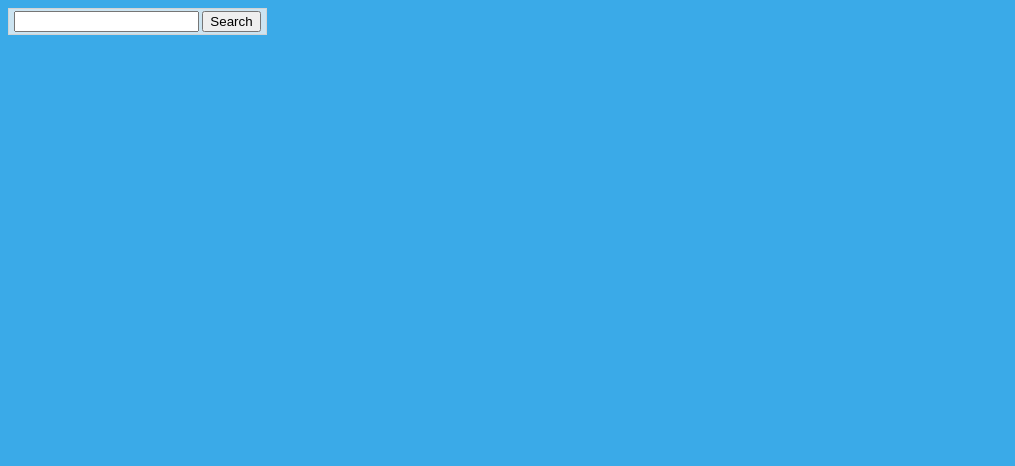
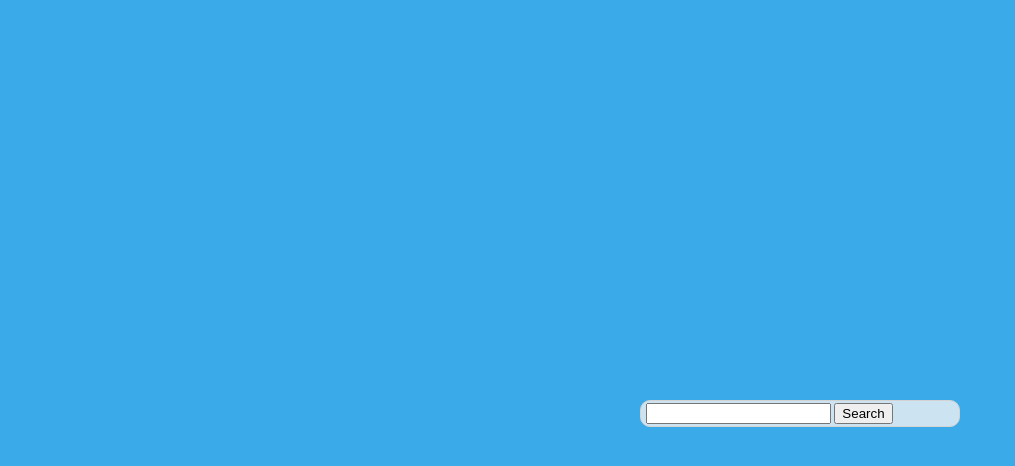
Before and after one commit to facn5/EZSearch, a website: page public/index.html in a window 1280 px wide. Shown: the whole page, without its empty margins (0-1015 px from the left). Drawn offline with Linux system fonts and the light colour scheme.

Commit message:
gave it a border radius, added a margin and set the width as a precetnage

```diff
--- a/public/style.css
+++ b/public/style.css
@@ -23,4 +23,8 @@ body {
   border: 1px solid #d3d3d3;
   padding: 2px 5px;
   position: absolute;
+  left: 50%;
+  border-radius: 10px;
+  top: 50%;
+  width: 25%;
 }
```
